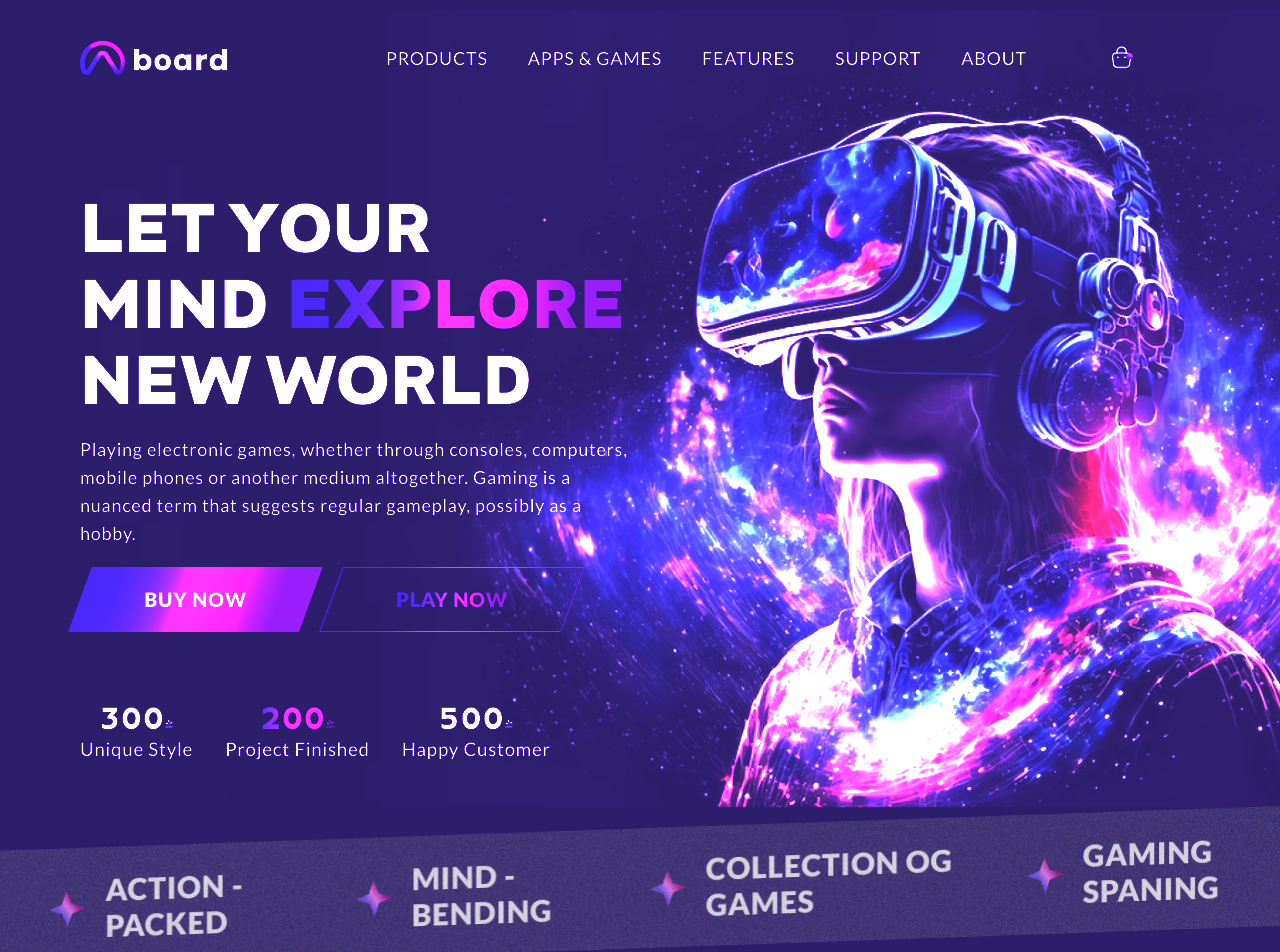
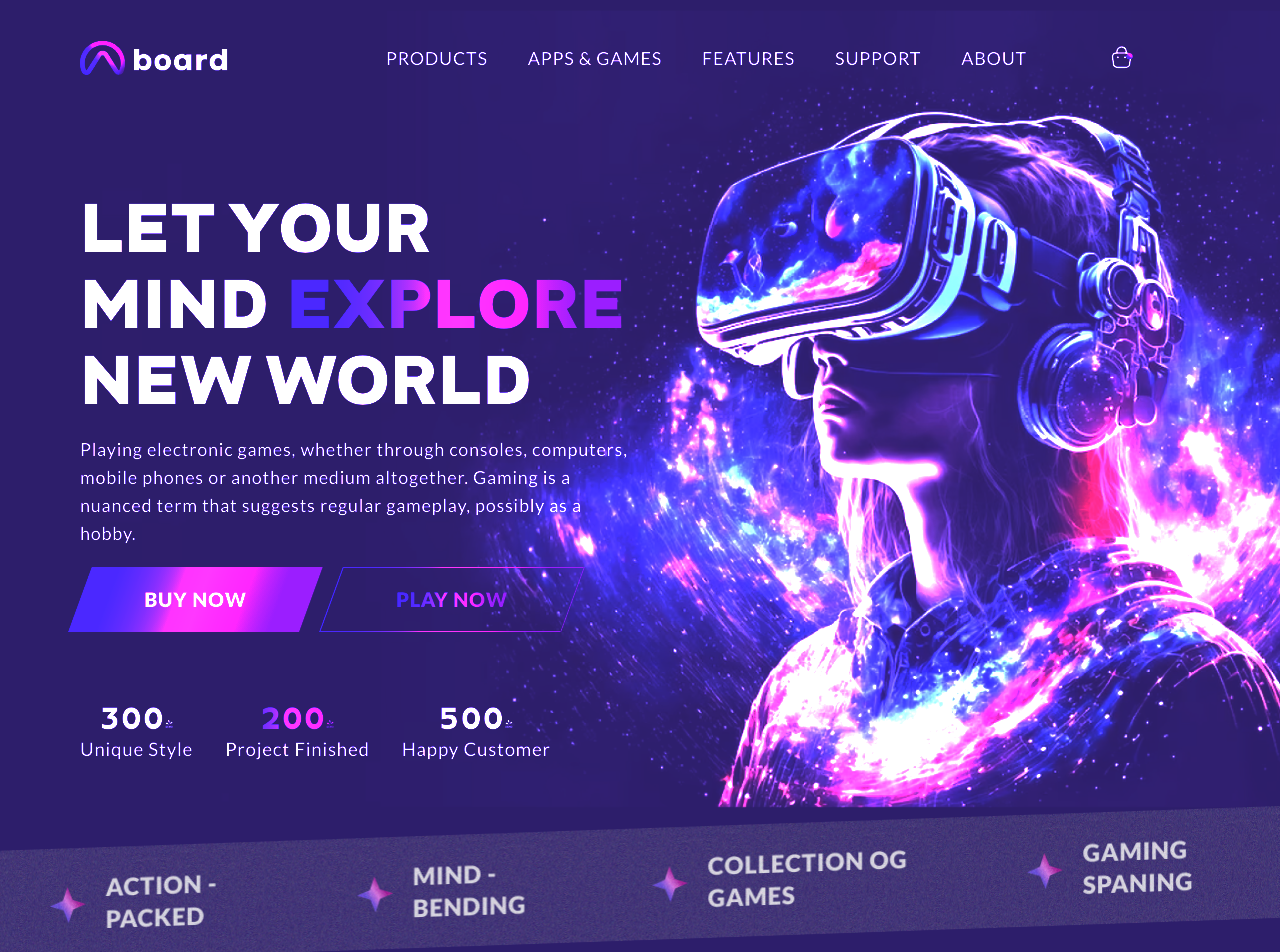
Before and after one commit to ThandoSomacele/smartenup-test, a React (Vite) app: page / in a window 1280 px wide. Shown: the top 952 px of the page. Built offline with nearby package versions, Linux system fonts and the light colour scheme.

Commit message:
reduced feature strip text

```diff
--- a/src/components/ui/FeaturesStrip.jsx
+++ b/src/components/ui/FeaturesStrip.jsx
@@ -10,13 +10,13 @@ export default function FeaturesStrip({ isTilted, isGrainy }) {
         {/* --- Tilted Version --- */}
         <span className='flex lg:gap-x-16 lg:w-[200%] -skew-y-2 p-6 backdrop-blur-[5px] before:grainy-bg sliding-skewed-element'>
           {features.map((feature, i) => (
-            <span key={i} className='flex lg:gap-x-5 text-sm lg:text-3xl uppercase font-extrabold'>
+            <span key={i} className='flex lg:gap-x-5 text-sm lg:text-2xl uppercase font-extrabold'>
               <img src={starIcon} width={36} height={36} alt='Star icon' className='w-5 lg:w-auto object-contain' />
               {feature}
             </span>
           ))}
           {features.map((feature, i) => (
-            <span key={i} className='flex lg:gap-x-5 text-sm lg:text-3xl uppercase font-extrabold'>
+            <span key={i} className='flex lg:gap-x-5 text-sm lg:text-2xl uppercase font-extrabold'>
               <img src={starIcon} width={36} height={36} alt='Star icon' className='w-5 lg:w-auto object-contain' />
               {feature}
             </span>
@@ -32,13 +32,13 @@ export default function FeaturesStrip({ isTilted, isGrainy }) {
           {/* --- Tilted Version --- */}
           <span className='flex lg:gap-x-16 lg:w-[200%] p-6 sliding-element'>
             {features.map((feature, i) => (
-              <span key={i} className='flex lg:gap-x-5 text-sm lg:text-3xl uppercase font-extrabold'>
+              <span key={i} className='flex lg:gap-x-5 text-sm lg:text-2xl uppercase font-extrabold'>
                 <img src={starIcon} width={36} height={36} alt='Star icon' className='w-5 lg:w-auto object-contain' />
                 {feature}
               </span>
             ))}
             {features.map((feature, i) => (
-              <span key={i} className='flex lg:gap-x-5 text-sm lg:text-3xl uppercase font-extrabold'>
+              <span key={i} className='flex lg:gap-x-5 text-sm lg:text-2xl uppercase font-extrabold'>
                 <img src={starIcon} width={36} height={36} alt='Star icon' className='w-5 lg:w-auto object-contain' />
                 {feature}
               </span>
@@ -54,13 +54,13 @@ export default function FeaturesStrip({ isTilted, isGrainy }) {
         {/* --- Tilted Version --- */}
         <span className='flex lg:gap-x-16 lg:w-[200%] p-6 backdrop-blur-[5px] before:grainy-bg sliding-element'>
           {features.map((feature, i) => (
-            <span key={i} className='flex lg:gap-x-5 text-sm lg:text-3xl uppercase font-extrabold'>
+            <span key={i} className='flex lg:gap-x-5 text-sm lg:text-2xl uppercase font-extrabold'>
               <img src={starIcon} width={36} height={36} alt='Star icon' className='w-5 lg:w-auto object-contain' />
               {feature}
             </span>
           ))}
           {features.map((feature, i) => (
-            <span key={i} className='flex lg:gap-x-5 text-sm lg:text-3xl uppercase font-extrabold'>
+            <span key={i} className='flex lg:gap-x-5 text-sm lg:text-2xl uppercase font-extrabold'>
               <img src={starIcon} width={36} height={36} alt='Star icon' className='w-5 lg:w-auto object-contain' />
               {feature}
             </span>
```
